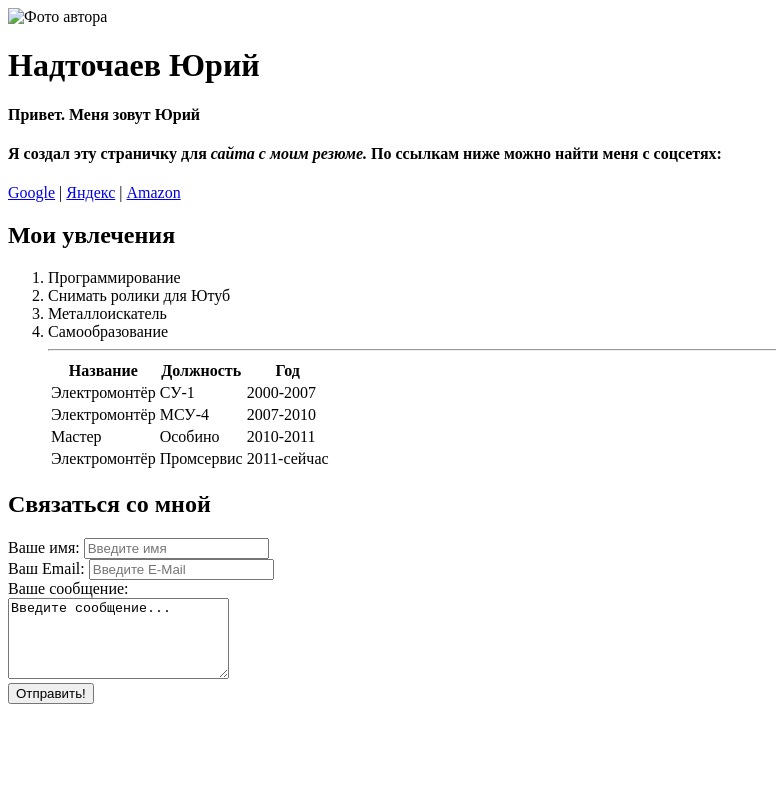
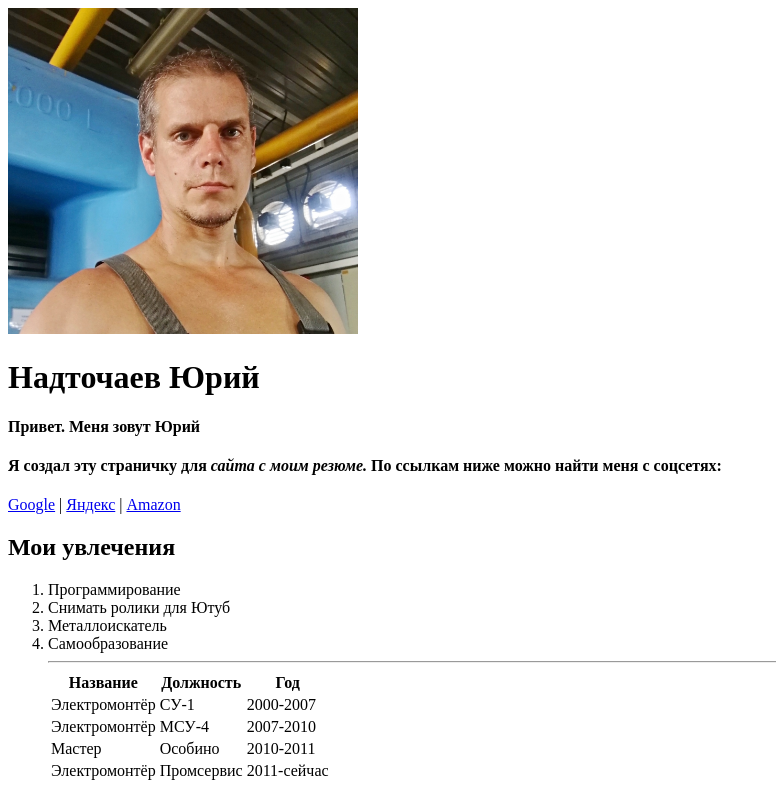
Before and after one commit to Sewmasman/first, a plain HTML site: page index.html in a window 1280 px wide. Shown: the top 800 px of the page, without its empty margins (0-776 px from the left). Drawn offline with Linux system fonts and the light colour scheme.

Commit message:
Update index.html

```diff
--- a/index.html
+++ b/index.html
@@ -7,7 +7,7 @@
 </head>
 <body>
 
-     <img src="Images/я.jpg" alt="Фото автора" width="350">
+     <img src="Я.jpg" alt="Фото автора" width="350">
 
 <h1><strong>Надточаев Юрий</strong></h1>
 
```
